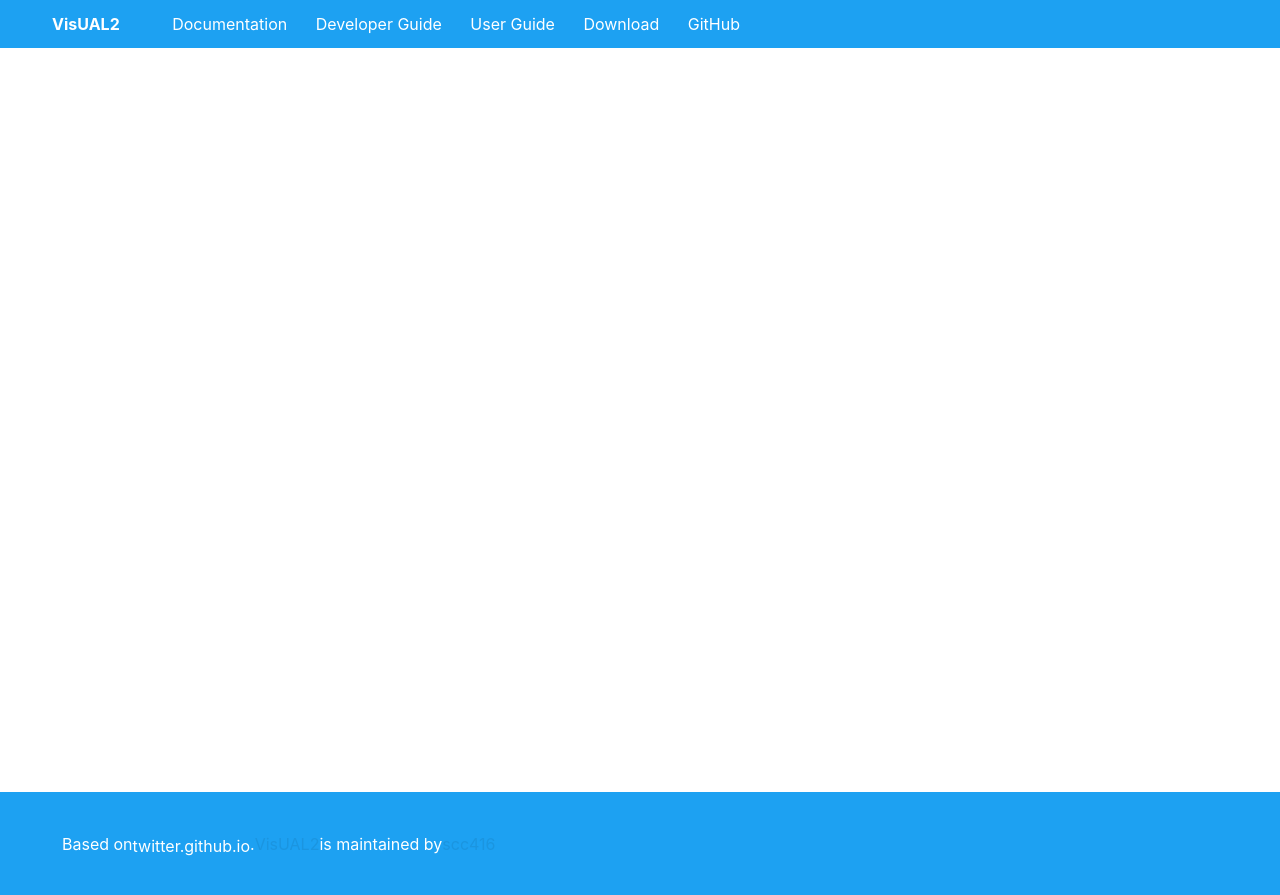
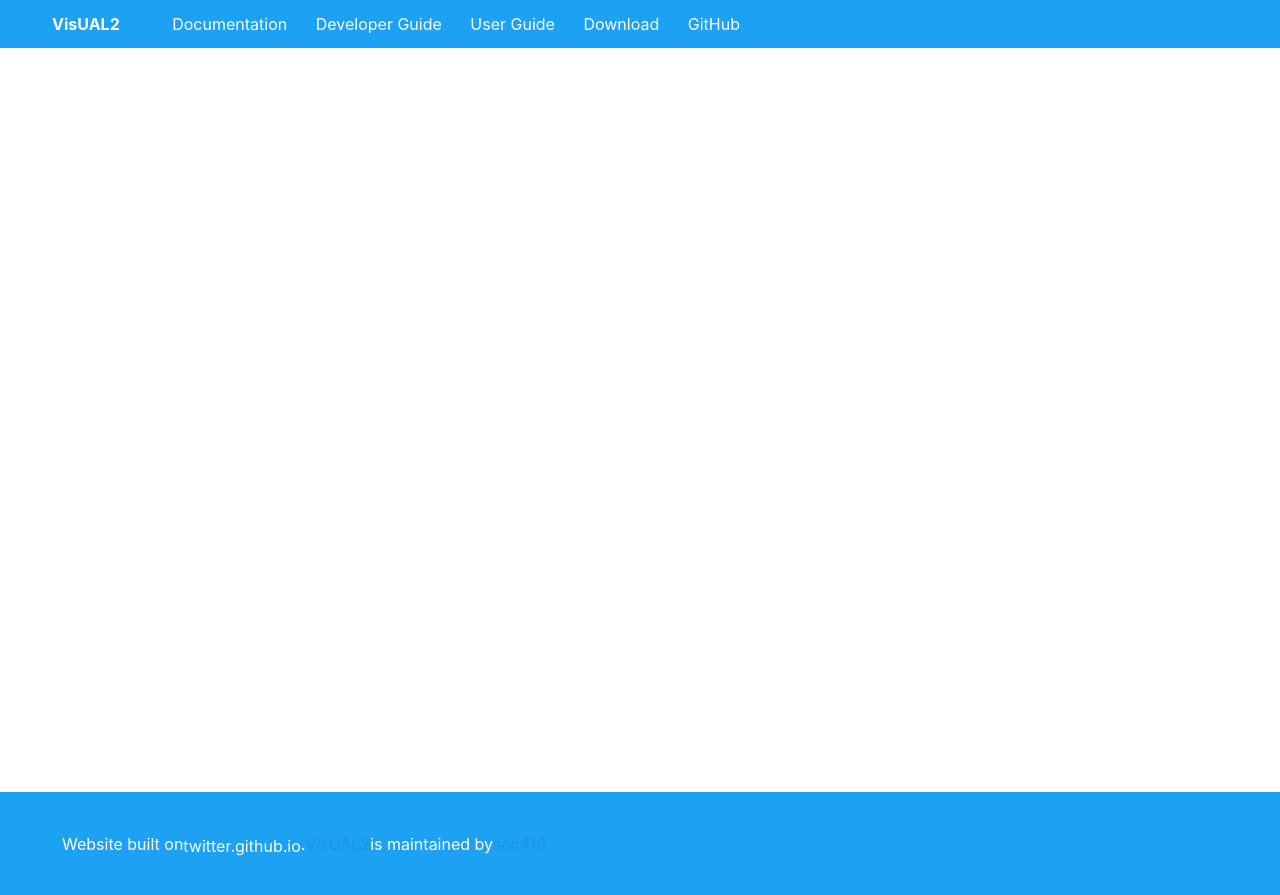
Before and after one commit to scc416/VisUAL2-doc, a Jekyll site: the page built from index.html, in a window 1280 px wide and 900 px high, scrolled down 2479 px. Shown: the top 895 px of the window. Built offline with Jekyll 4.4.1, drawn with Linux system fonts in a browser that asks for light colours.

Commit message:
Update default.html

```diff
--- a/_layouts/default.html
+++ b/_layouts/default.html
@@ -95,7 +95,7 @@
     <!-- Footer -->
     <div class="footer">
         <div class="Grid container">
-            Based on <a class="foot-link" href="https://twitter.github.io/">twitter.github.io</a>. <a href="https://github.com/scc416/Visual2">VisUAL2</a> is maintained by  <a  href="https://github.com/scc416">scc416</a>
+            Website built on <a class="foot-link" href="https://twitter.github.io/">twitter.github.io</a>. <a href="https://github.com/scc416/Visual2">VisUAL2</a> is maintained by  <a  href="https://github.com/scc416">scc416</a>
         </div>
     </div> <!-- End of Footer -->
   </body>
```
